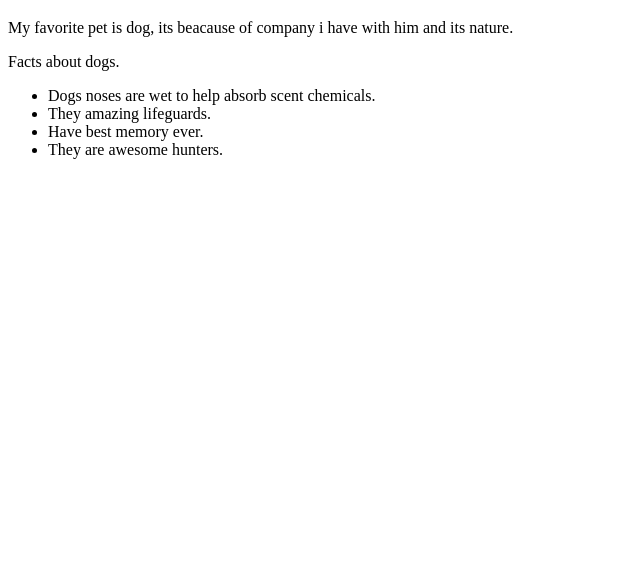
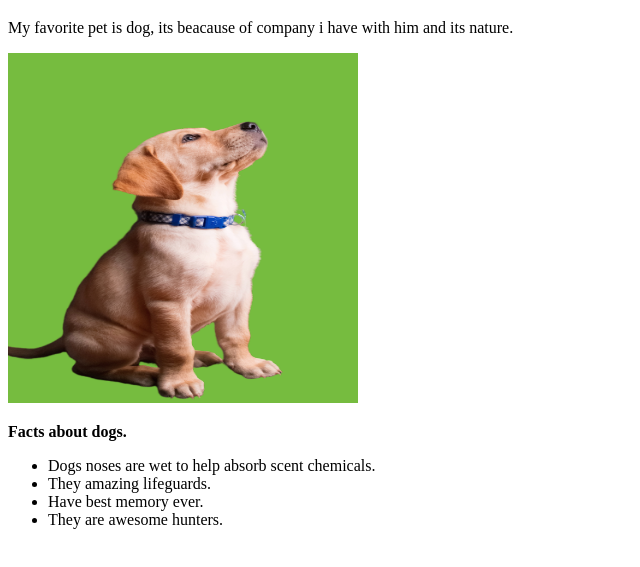
Before and after one commit to kiplangat15000/my-favorite-pet, a plain HTML site: page index.html in a window 1280 px wide. Shown: the part 61-628 px from the top of the page, without its empty margins (0-640 px from the left). Drawn offline with Linux system fonts and the light colour scheme.

Commit message:
Adding image of favorite pet

```diff
--- a/index.html
+++ b/index.html
@@ -1,15 +1,24 @@
 <!DOCTYPE html>
 <html lang="en">
   <head>
-    <meta charset="UTF-8">
-    <meta http-equiv="X-UA-Compatible" content="IE=edge">
-    <meta name="viewport" content="width=device-width, initial-scale=1.0">
+    <meta charset="UTF-8" />
+    <meta http-equiv="X-UA-Compatible" content="IE=edge" />
+    <meta name="viewport" content="width=device-width, initial-scale=1.0" />
     <title>My favorite pet</title>
   </head>
   <body>
-    <h1>Awesome pet. </h1>
-    <p>My favorite pet is dog, its beacause of company i have with him and its nature.</p>
-    <p>Facts about dogs.</p>
+    <h1>Awesome pet.</h1>
+    <p>
+      My favorite pet is dog, its beacause of company i have with him and its
+      nature.
+    </p>
+    <img
+      src="./images/taylor-kopel-WX4i1Jq_o0Y-unsplash.png"
+      width="350cm"
+      height="350cm"
+      alt=""
+    />
+    <p><strong>Facts about dogs.</strong></p>
     <ul>
       <li>Dogs noses are wet to help absorb scent chemicals.</li>
       <li>They amazing lifeguards.</li>
```
Also changed, not shown: images/taylor-kopel-WX4i1Jq_o0Y-unsplash.png (added). Lines whose indentation alone changed are shown as unchanged.
